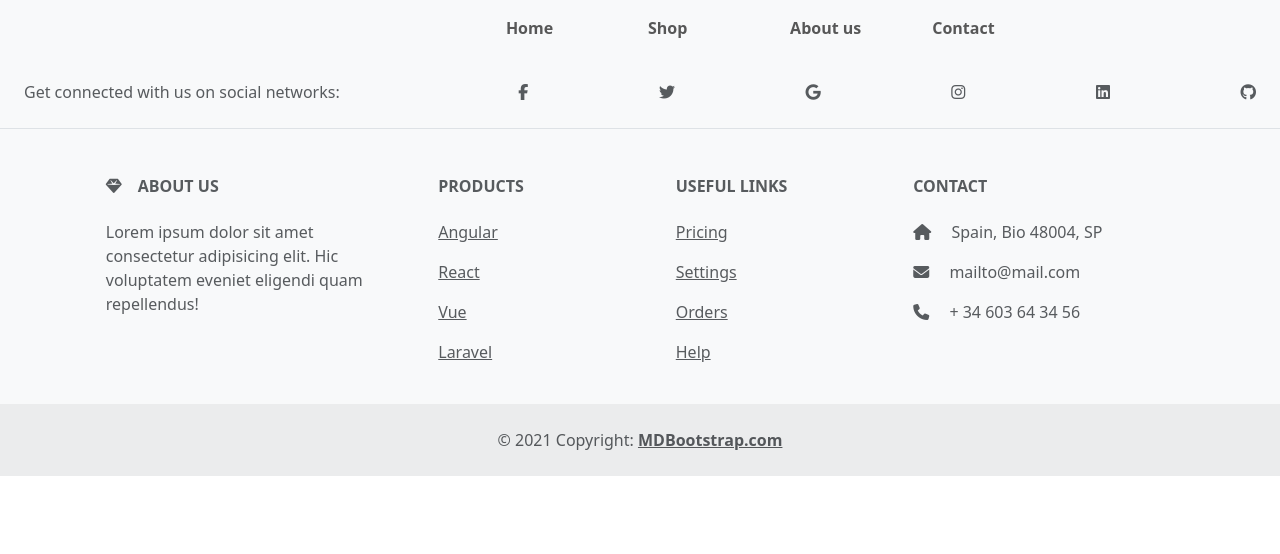
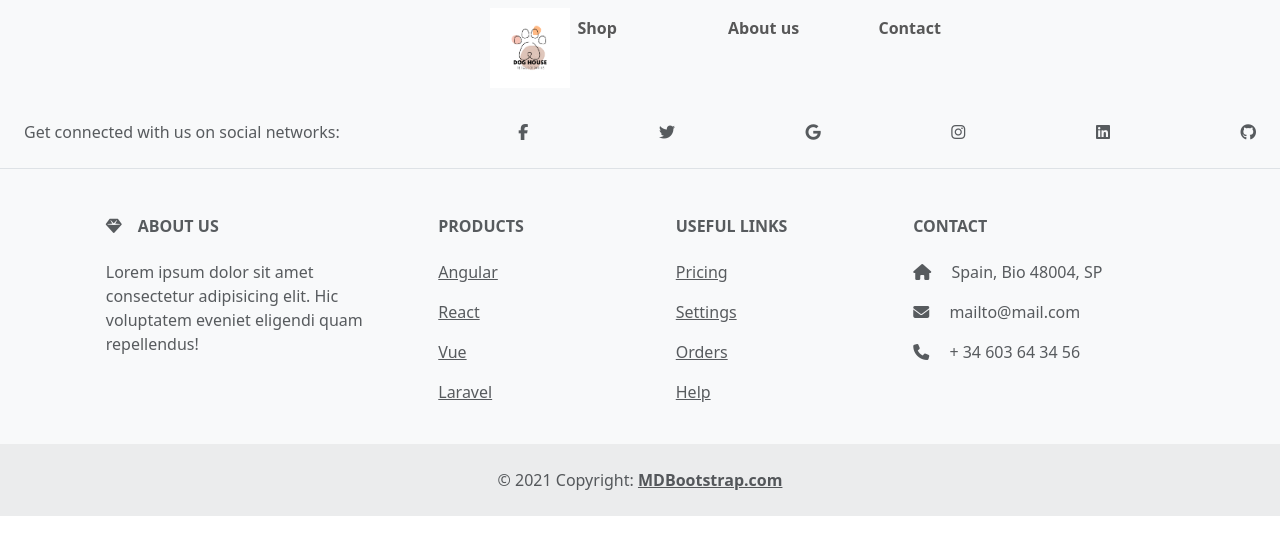
Before and after one commit to nasre21/prudoctos-perros, a Vue app: page / in a window 1280 px wide. Shown: the top 554 px of the page. Built offline with nearby package versions, Linux system fonts and the light colour scheme.

Commit message:
navbar completo

```diff
--- a/src/components/NavBar.vue
+++ b/src/components/NavBar.vue
@@ -7,9 +7,16 @@
     </button>
     <div class="collapse navbar-collapse justify-content-center" id="navbarNav">
       <ul class="navbar-nav">
-        <!-- <li class="nav-item" v-for='navs in navImg' :key='navs.id'>
-          <router-link :to="navs.rout" class="nav-link active" aria-current="page"><img :src="navs.src1" alt="Image"></router-link>
-        </li> -->
+      <li class="nav-item" >
+         <router-link to="/">
+         <img
+          src="../assets/img/head_screen.png"
+          height="80"
+          alt="MDB Logo"
+          loading="lazy"
+        />
+      </router-link>
+        </li>
         <li class="nav-item col-md-6"  v-for='nav in navBar' :key='nav.id'>
           <router-link :to="nav.rout" class="nav-link nav_title">{{ nav.title }}</router-link>
         </li>
@@ -21,18 +28,8 @@
 
 <script setup>
 
+const navBar = [
 
-// const navImg=  {
-//    id:1,
-//    src1:require("@/assets/img/head_screen.png"),
-//    rout:"/"
-//  }
-const navBar = [
-{
-    id:1,
-    title:"Home",
-    rout:"/"
-  },
   {
     id:2,
     title:"Shop",
@@ -58,7 +55,7 @@ const navBar = [
 
 .nav_title{
   font-size: 1rem;
-  font-weight: 700;
+  font-weight: bold;
 }
 
 </style>
```
